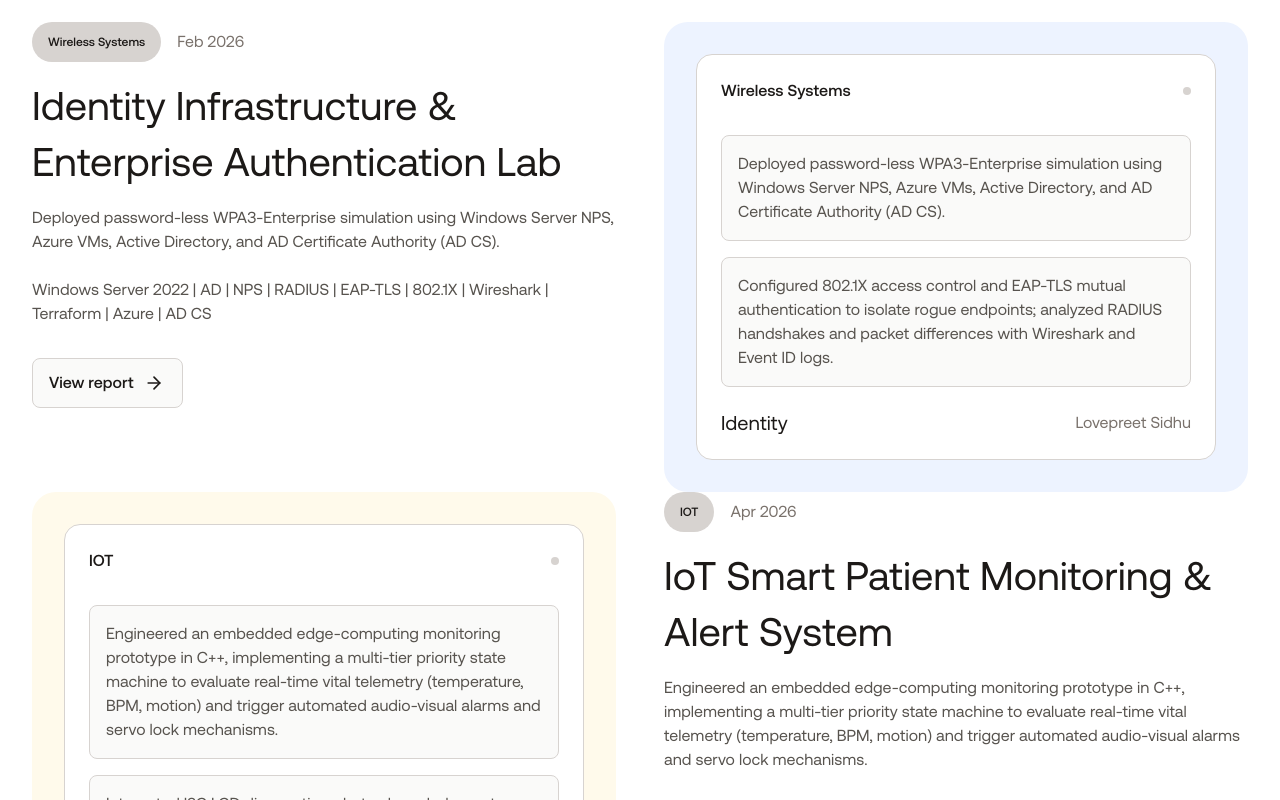
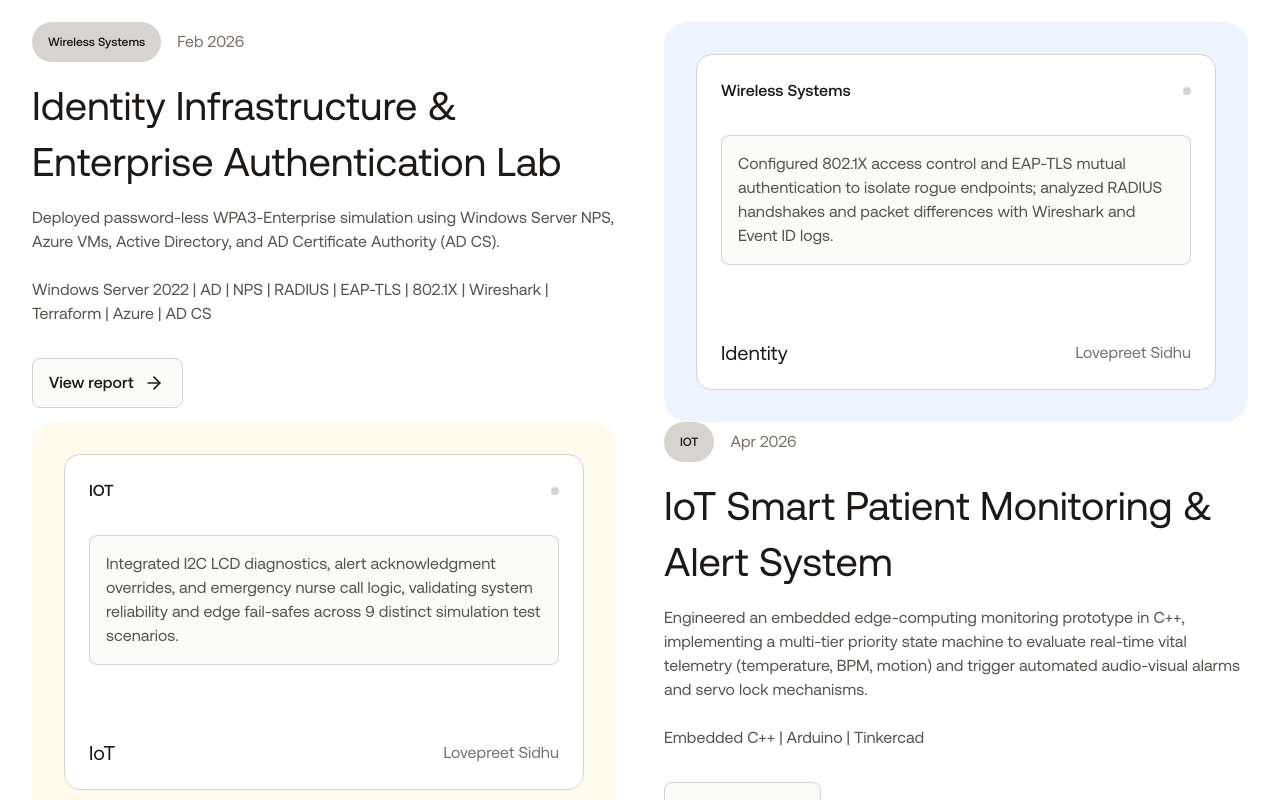
Before and after one commit to lovesidhuy/portfoliowebsite, a React (Vite) app: page / in a window 1280 px wide. Shown: the part 1660-2460 px from the top of the page. Built offline with nearby package versions, Linux system fonts and the light colour scheme.

Commit message:
Remove redundant first bullet from project cards for readability

```diff
--- a/src/components/Projects.jsx
+++ b/src/components/Projects.jsx
@@ -114,7 +114,7 @@ function Projects() {
                       <span className="h-1 w-1 rounded-full bg-[#D7D3D0]"></span>
                     </div>
                     <ul className="grid gap-2">
-                      {project.bullets.map((bullet) => (
+                      {project.bullets.slice(1).map((bullet) => (
                         <li key={bullet} className="rounded-1 border border-[#D7D3D0] bg-[#FAFAF9] p-2 text-body-l text-[#57534E]">{bullet}</li>
                       ))}
                     </ul>
```
